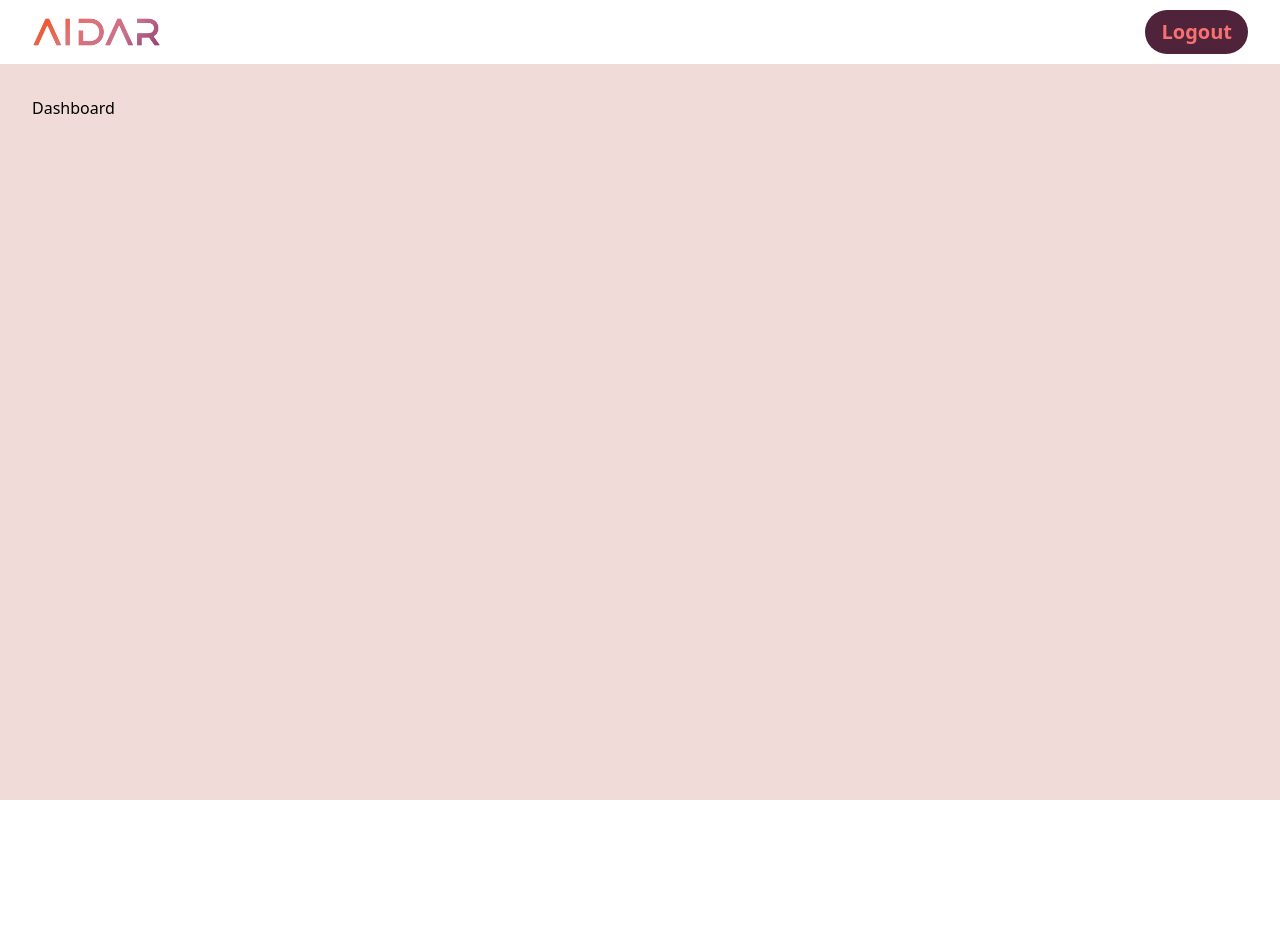
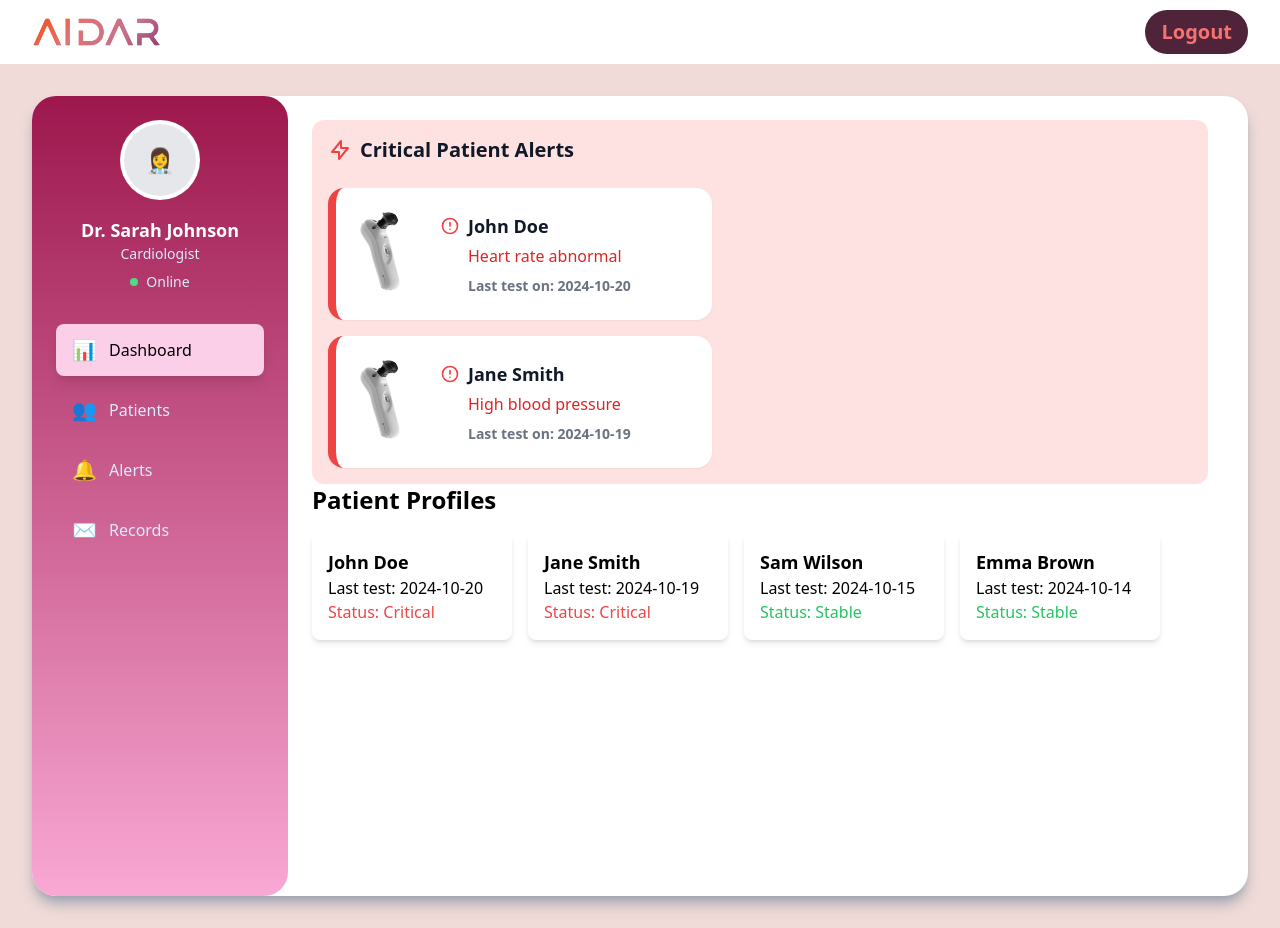
Before and after one commit to girik21/Aidar_Health, a React (Vite) app in the folder frontend/: page /dashboard in a window 1280 px wide. Before the commit the page ends 800 px from the top, so only its background shows below. Built offline with nearby package versions, Linux system fonts and the light colour scheme; sample sign-in values are in the browser's storage.

Commit message:
feat: complete-dashboard

```diff
--- /dev/null
+++ b/frontend/src/components/PatientAlert/PatientAlert.tsx
@@ -0,0 +1,68 @@
+import mouthLab from '../../assets/mouth_lab.png';
+
+interface PatientAlertProps {
+    criticalPatients: {
+        name: string;
+        condition: string;
+        testDate: string;
+    }[];
+}
+
+export default function PatientAlert({ criticalPatients }: PatientAlertProps) {
+    return (
+        <div className="max-w-4xl p-4 bg-red-100 rounded-xl cursor-pointer">
+            {/* Header */}
+            <div className="flex items-center gap-2 mb-6">
+                {/* Activity Icon */}
+                <svg className="w-6 h-6 text-red-500" fill="none" stroke="currentColor" viewBox="0 0 24 24">
+                    <path strokeLinecap="round" strokeLinejoin="round" strokeWidth="2" d="M13 10V3L4 14h7v7l9-11h-7z" />
+                </svg>
+                <h2 className="text-xl font-semibold text-gray-900">Critical Patient Alerts</h2>
+            </div>
+
+            {/* Alert Cards */}
+            <div className="space-y-4 max-w-sm">
+                {criticalPatients.map((patient, index) => (
+                    <div
+                        key={index}
+                        className="bg-white  border-l-red-500 border-l-8 rounded-2xl shadow-sm hover:shadow-md transition-shadow duration-200 p-6 flex flex-row"
+                    >
+                        <div>
+                            <img
+                            src={mouthLab}
+                            alt="mout_lab"
+                            className='w-10'
+                            />
+                        </div>
+                        <div className="flex ml-10">
+                            <svg className="w-5 h-5 mr-2 text-red-500 mt-1" fill="none" stroke="currentColor" viewBox="0 0 24 24">
+                                <path strokeLinecap="round" strokeLinejoin="round" strokeWidth="2" d="M12 8v4m0 4h.01M21 12a9 9 0 11-18 0 9 9 0 0118 0z" />
+                            </svg>
+
+                            <div className="flex-1">
+                                <h3 className="text-lg font-semibold text-gray-900 mb-1">
+                                    {patient.name}
+                                </h3>
+                                <div className="space-y-2">
+                                    <div className="text-red-600 font-medium">
+                                        {patient.condition}
+                                    </div>
+                                    <div className="flex items-center text-sm text-gray-500 gap-1 font-extrabold">
+                                        {/* Clock Icon */}
+                                        Last test on: {patient.testDate}
+                                    </div>
+                                </div>
+                            </div>
+                        </div>
+                    </div>
+                ))}
+
+                {criticalPatients.length === 0 && (
+                    <div className="text-center text-gray-500 py-8">
+                        No critical patients at this time
+                    </div>
+                )}
+            </div>
+        </div>
+    );
+}
--- /dev/null
+++ b/frontend/src/components/PatientCarousel/PatientCarousel.tsx
@@ -0,0 +1,27 @@
+
+interface PatientCarouselProps {
+    patientProfiles: {
+        name: string;
+        lastTest: string;
+        status: string;
+    }[];
+}
+
+export default function PatientCarousel({ patientProfiles }: PatientCarouselProps) {
+    return (
+        <div>
+            <h2 className="text-2xl font-semibold mb-4">Patient Profiles</h2>
+            <div className="flex space-x-4 pb-10">
+                {patientProfiles.map((profile, index) => (
+                    <div key={index} className="min-w-[200px] bg-white p-4 rounded-lg shadow-md">
+                        <h3 className="text-lg font-bold">{profile.name}</h3>
+                        <p>Last test: {profile.lastTest}</p>
+                        <p className={profile.status === "Critical" ? "text-red-500" : "text-green-500"}>
+                            Status: {profile.status}
+                        </p>
+                    </div>
+                ))}
+            </div>
+        </div>
+    );
+}
--- /dev/null
+++ b/frontend/src/components/Sidebar/Sidebar.tsx
@@ -0,0 +1,59 @@
+import { useState } from 'react';
+
+const Sidebar = () => {
+  const [activePage, setActivePage] = useState('Dashboard');
+
+  const menuItems = [
+    { name: 'Dashboard', icon: '📊' },
+    { name: 'Patients', icon: '👥' },
+    { name: 'Alerts', icon: '🔔' },
+    { name: 'Records', icon: '✉️' },
+  ];
+
+  const doctorInfo = {
+    name: 'Dr. Sarah Johnson',
+    specialty: 'Cardiologist',
+    status: 'Online'
+  };
+
+  return (
+    <aside className="w-64 h-screen bg-gradient-to-b from-pink-800 to-pink-300 p-6 flex flex-col rounded-3xl">
+      {/* Doctor Profile Section */}
+      <div className="mb-8 text-center">
+        <div className="w-20 h-20 mx-auto mb-4 rounded-full bg-white p-1">
+          <div className="w-full h-full rounded-full bg-gray-200 flex items-center justify-center">
+            <span className="text-2xl">👩‍⚕️</span>
+          </div>
+        </div>
+        <h2 className="text-white font-bold text-lg">{doctorInfo.name}</h2>
+        <p className="text-blue-100 text-sm">{doctorInfo.specialty}</p>
+        <div className="flex items-center justify-center mt-2">
+          <span className="w-2 h-2 bg-green-400 rounded-full mr-2"></span>
+          <span className="text-blue-100 text-sm">{doctorInfo.status}</span>
+        </div>
+      </div>
+
+      {/* Navigation Menu */}
+      <nav className="flex-1">
+        <ul className="space-y-2">
+          {menuItems.map((item) => (
+            <li key={item.name}>
+              <button
+                onClick={() => setActivePage(item.name)}
+                className={`w-full text-left px-4 py-3 rounded-lg flex items-center space-x-3 transition-all duration-200
+                  ${activePage === item.name
+                    ? 'bg-pink-200 text-white-600 font-medium shadow-lg'
+                    : 'text-blue-100 hover:bg-pink-300'}`}
+              >
+                <span className="text-xl">{item.icon}</span>
+                <span>{item.name}</span>
+              </button>
+            </li>
+          ))}
+        </ul>
+      </nav>
+    </aside>
+  );
+};
+
+export default Sidebar;
--- /dev/null
+++ b/frontend/src/components/Spinner/LoadingSpinner.tsx
@@ -0,0 +1,39 @@
+
+interface LoadingProps {
+    size?: 'small' | 'medium' | 'large';
+    message?: string;
+}
+
+export default function LoadingSpinner({
+    size = 'medium',
+    message = 'Loading patient data...'
+}: LoadingProps) {
+    const sizeClasses = {
+        small: 'w-4 h-4',
+        medium: 'w-8 h-8',
+        large: 'w-12 h-12'
+    };
+
+    const containerSizeClasses = {
+        small: 'h-16',
+        medium: 'h-24',
+        large: 'h-32'
+    };
+
+    return (
+        <div className={`bg-red-300 bg-opacity-10 rounded-lg p-6 ${containerSizeClasses[size]}`}>
+            <div className="flex flex-col items-center justify-center h-full gap-3">
+                {/* Spinner */}
+                <div className="relative">
+                    <div className={`${sizeClasses[size]} border-4 border-red-200 border-t-red-500 rounded-full animate-spin`} />
+                    <div className={`absolute top-1/2 left-1/2 -translate-x-1 -translate-y-1 w-2 h-2 bg-red-500 rounded-full`} />
+                </div>
+
+                {/* Loading message */}
+                <p className="text-red-700 font-medium text-sm">
+                    {message}
+                </p>
+            </div>
+        </div>
+    );
+}
--- a/frontend/src/pages/Dashboard.tsx
+++ b/frontend/src/pages/Dashboard.tsx
@@ -1,5 +1,9 @@
+// pages/Dashboard.tsx
 import { useEffect } from 'react';
 import { useNavigate } from 'react-router-dom';
+import PatientAlert from '../components/PatientAlert/PatientAlert';
+import PatientCarousel from '../components/PatientCarousel/PatientCarousel';
+import Sidebar from '../components/Sidebar/Sidebar';
 
 export default function Dashboard() {
     const navigate = useNavigate();
@@ -7,13 +11,38 @@ export default function Dashboard() {
 
     useEffect(() => {
         if (!token) {
-            navigate('/login'); // Redirect to login if not authorized
+            navigate('/login');
         }
     }, [token, navigate]);
 
+    // Dummy data for patients
+    const criticalPatients = [
+        { name: "John Doe", condition: "Heart rate abnormal", testDate: "2024-10-20" },
+        { name: "Jane Smith", condition: "High blood pressure", testDate: "2024-10-19" }
+    ];
+
+    const patientProfiles = [
+        { name: "John Doe", lastTest: "2024-10-20", status: "Critical" },
+        { name: "Jane Smith", lastTest: "2024-10-19", status: "Critical" },
+        { name: "Sam Wilson", lastTest: "2024-10-15", status: "Stable" },
+        { name: "Emma Brown", lastTest: "2024-10-14", status: "Stable" },
+    ];
+
     return (
-        <div>
-            <h1>Dashboard</h1>
+        <div className="flex h-screen bg-white rounded-3xl shadow-lg shadow-gray-400">
+
+            {/* Sidebar */}
+            <Sidebar />
+
+            {/* Main Content */}
+            <main className="flex-1 p-6">
+
+                {/* Active Patient Alerts */}
+                <PatientAlert criticalPatients={criticalPatients} />
+
+                {/* Patient Profile Carousel */}
+                <PatientCarousel patientProfiles={patientProfiles} />
+            </main>
         </div>
     );
 }
```
Also changed, not shown: frontend/src/assets/mouth_lab.png (added).
